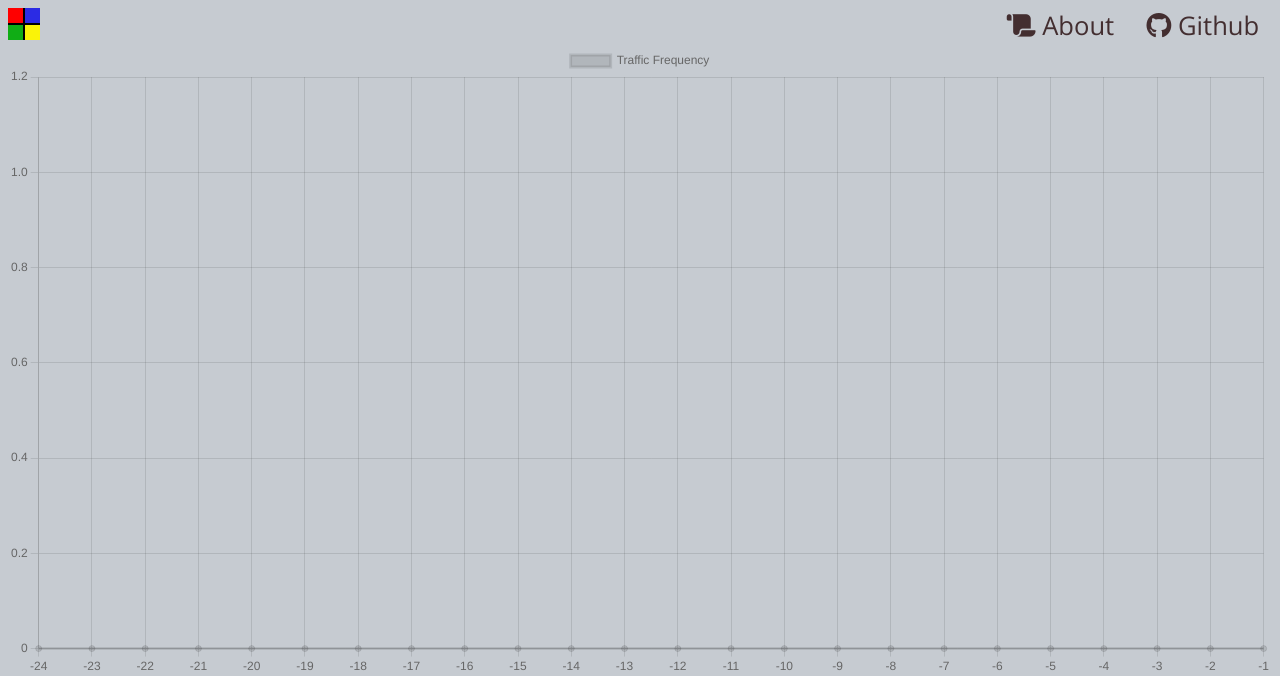
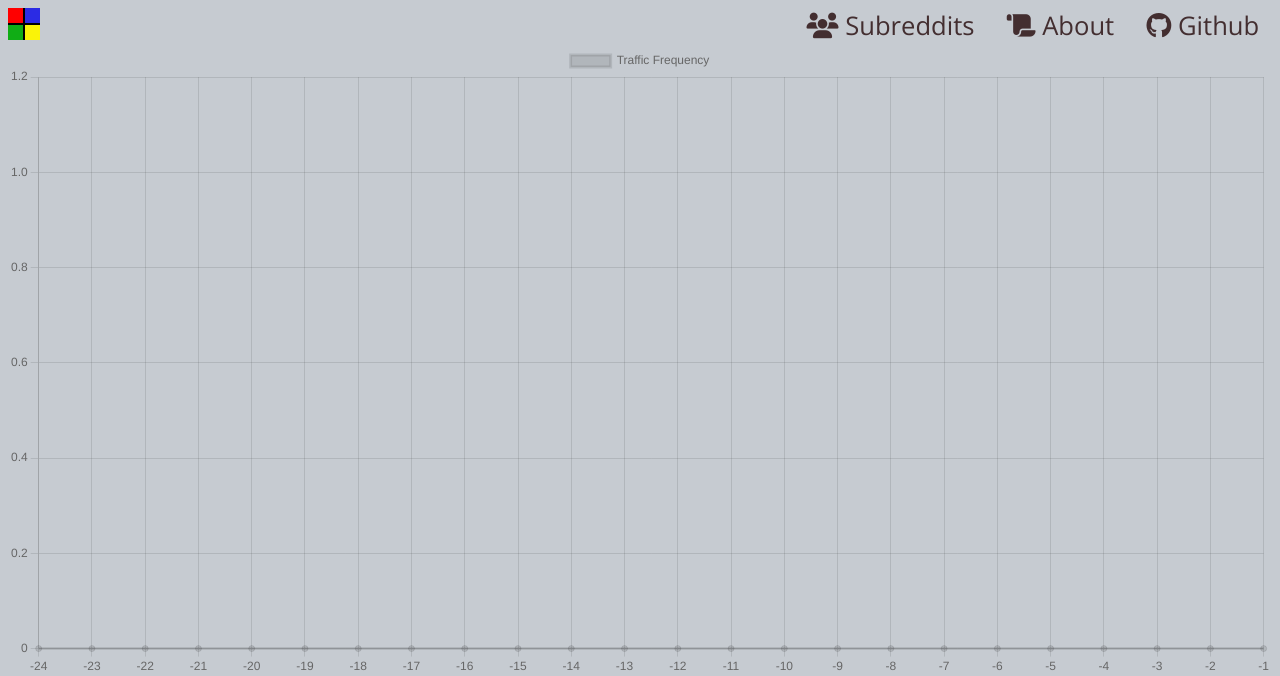
Before and after one commit to 0xTiger/reddit-stance-classifier, a Flask app: page /traffic in a window 1280 px wide. Shown: the top 676 px of the page. Run offline with Flask 3, Linux system fonts and the light colour scheme; data that the repository does not hold is empty; parts of the project's set-up code (start-up, migrations or seed data) failed here and were passed over; some libraries are stand-ins or nearby versions.

Commit message:
feat: add subreddits menu item

```diff
--- a/templates/index.html
+++ b/templates/index.html
@@ -15,6 +15,7 @@
       <div class="logo"><a href="/"><img src="../static/centrist.png"></a></div>
       <ul class="menu">
         <div class="menu__item toggle"><span></span></div>
+        <li class="menu__item"><a href="/subreddits" class="link link--dark"><i class="fa fa-users"></i> Subreddits</a></li>
         <li class="menu__item"><a href="/about" class="link link--dark"><i class="fas fa-scroll"></i> About</a></li>
         <li class="menu__item"><a href="https://github.com/0xTiger/reddit-stance-classifier" class="link link--dark"><i class="fa fa-github"></i> Github</a></li>
       </ul>
```
